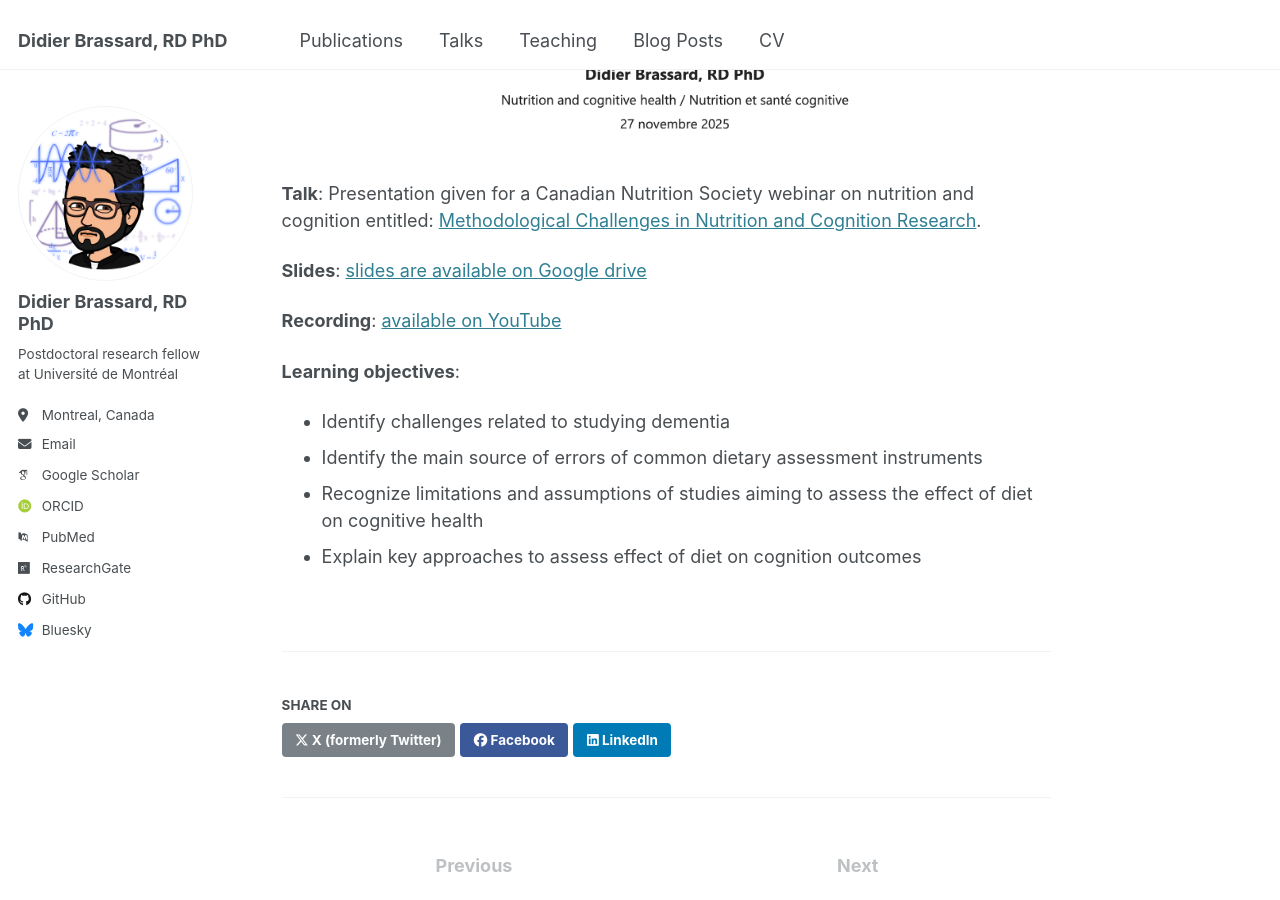
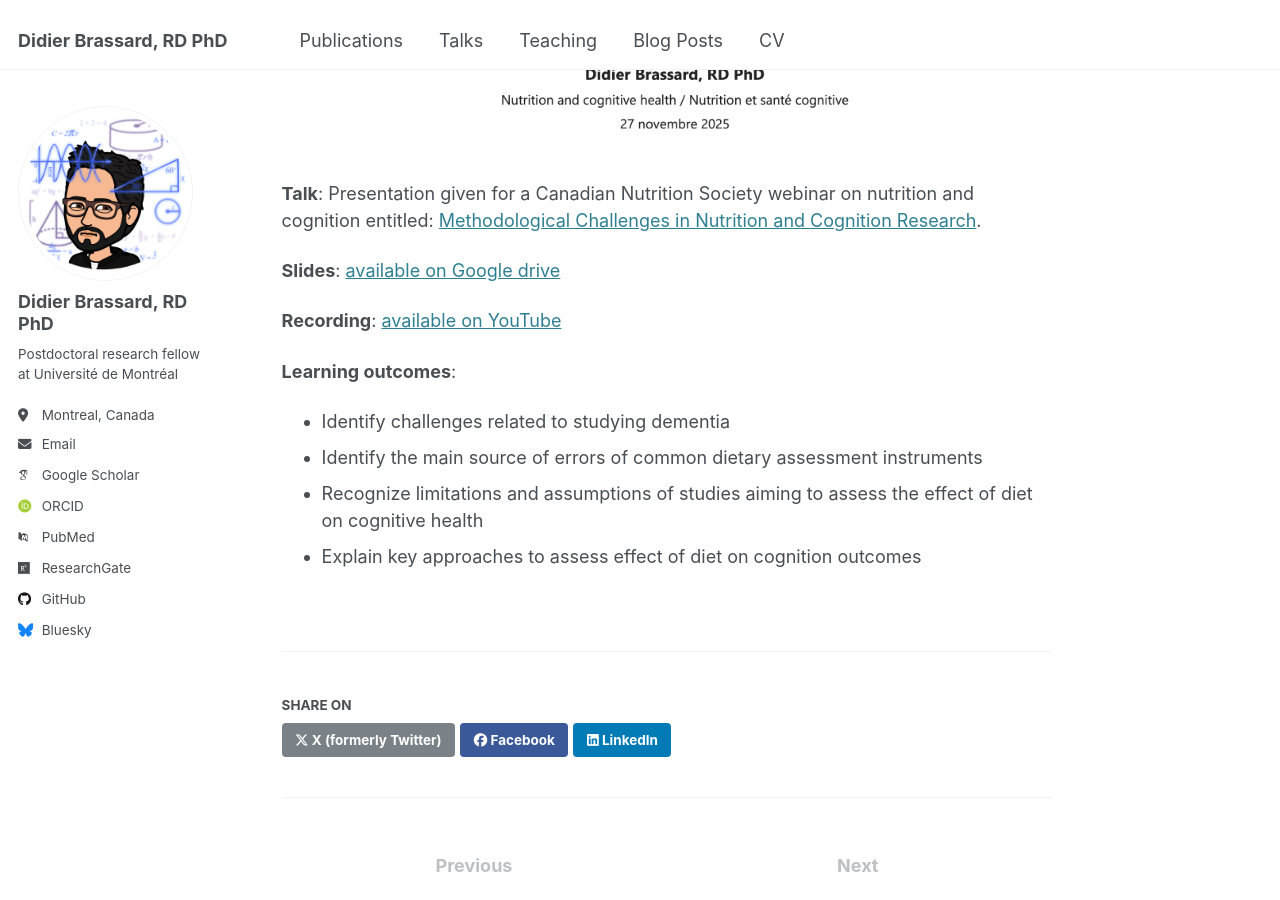
Before and after one commit to didierbrassard/didierbrassard.github.io, a Jekyll site: the page built from _talks/2025-11-27-cns-cognition.md, in a window 1280 px wide and 900 px high, scrolled down 386 px. Built offline with Jekyll 4.4.1, drawn with Linux system fonts in a browser that asks for light colours; some web fonts are replaced.

Commit message:
Update 2025-11-27-cns-cognition.md
misc fmt

```diff
--- a/_talks/2025-11-27-cns-cognition.md
+++ b/_talks/2025-11-27-cns-cognition.md
@@ -12,11 +12,11 @@ location: "Canada"
 
 **Talk**: Presentation given for a Canadian Nutrition Society webinar on nutrition and cognition entitled: [Methodological Challenges in Nutrition and Cognition Research](https://cns-scn.ca/events/2025/11/27/nutrition-and-cognitive-health-nutrition-et-sante-cognitive).
 
-**Slides**: [slides are available on Google drive](https://drive.google.com/file/d/11rVYQ-mSe-9j3MaHom5QDxy65rXZbILM/view?usp=sharing)
+**Slides**: [available on Google drive](https://drive.google.com/file/d/11rVYQ-mSe-9j3MaHom5QDxy65rXZbILM/view?usp=sharing)
 
 **Recording**: [available on YouTube](https://youtu.be/uXFdFWKqgRo?si=fKEXhL4dqZ6hjjgg&t=6481)
 
-**Learning objectives**:
+**Learning outcomes**:
 
 -   Identify challenges related to studying dementia
 -   Identify the main source of errors of common dietary assessment instruments
```
